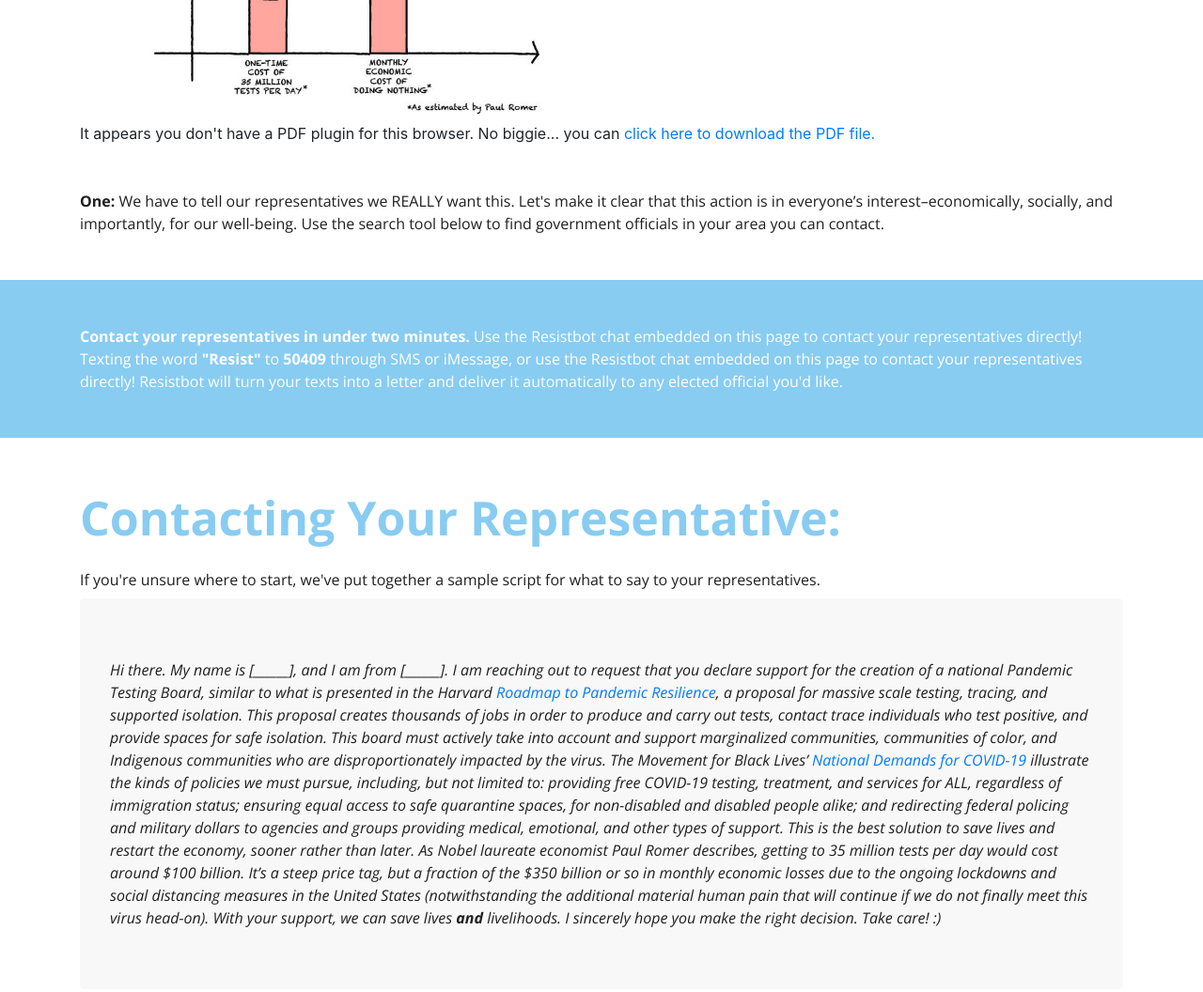
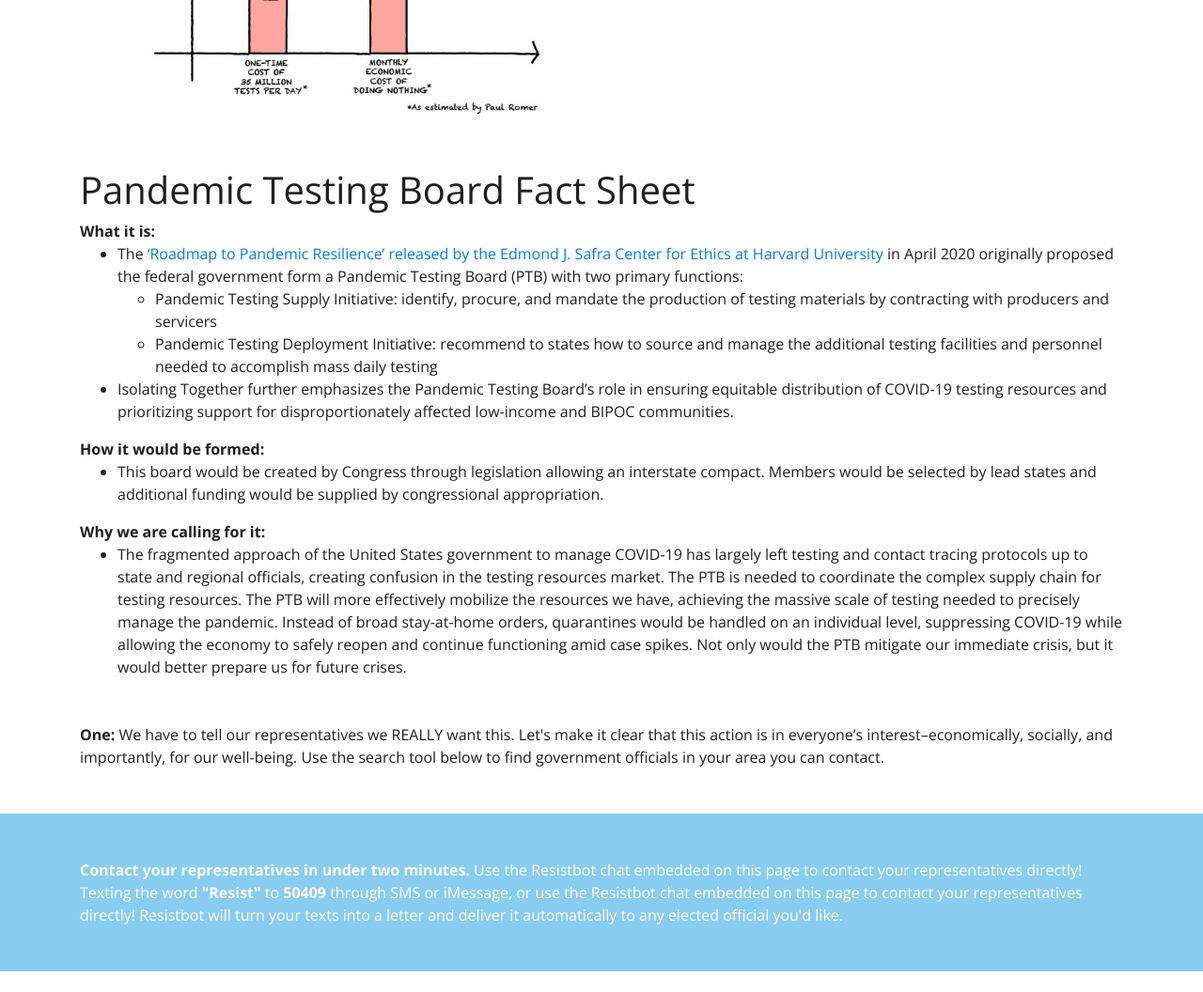
Before and after one commit to reyluno/isolatingtogether.github.io, a plain HTML site: page public/A1.html in a window 1280 px wide. Shown: the part 1160-2216 px from the top of the page at 94% size. Drawn offline with nearby package versions, Linux system fonts and the light colour scheme.

Commit message:
social media kit

```diff
--- a/public/A1.html
+++ b/public/A1.html
@@ -9,21 +9,16 @@
   <script src="https://code.jquery.com/jquery-3.1.1.min.js"></script>
   <!--Bootstrap/CSS Import-->
   <link rel="stylesheet" href="https://fonts.googleapis.com/icon?family=Material+Icons">
-  <link rel="stylesheet" href="https://stackpath.bootstrapcdn.com/bootstrap/4.5.0/css/bootstrap.min.css"
-    integrity="sha384-9aIt2nRpC12Uk9gS9baDl411NQApFmC26EwAOH8WgZl5MYYxFfc+NcPb1dKGj7Sk" crossorigin="anonymous">
-  <script src="https://stackpath.bootstrapcdn.com/bootstrap/4.5.0/js/bootstrap.min.js"
-    integrity="sha384-OgVRvuATP1z7JjHLkuOU7Xw704+h835Lr+6QL9UvYjZE3Ipu6Tp75j7Bh/kR0JKI" crossorigin="anonymous">
+  <link rel="stylesheet" href="https://stackpath.bootstrapcdn.com/bootstrap/4.5.0/css/bootstrap.min.css" integrity="sha384-9aIt2nRpC12Uk9gS9baDl411NQApFmC26EwAOH8WgZl5MYYxFfc+NcPb1dKGj7Sk" crossorigin="anonymous">
+  <script src="https://stackpath.bootstrapcdn.com/bootstrap/4.5.0/js/bootstrap.min.js" integrity="sha384-OgVRvuATP1z7JjHLkuOU7Xw704+h835Lr+6QL9UvYjZE3Ipu6Tp75j7Bh/kR0JKI" crossorigin="anonymous">
   </script>
-  <script src="https://cdn.jsdelivr.net/npm/popper.js@1.16.0/dist/umd/popper.min.js"
-    integrity="sha384-Q6E9RHvbIyZFJoft+2mJbHaEWldlvI9IOYy5n3zV9zzTtmI3UksdQRVvoxMfooAo" crossorigin="anonymous">
+  <script src="https://cdn.jsdelivr.net/npm/popper.js@1.16.0/dist/umd/popper.min.js" integrity="sha384-Q6E9RHvbIyZFJoft+2mJbHaEWldlvI9IOYy5n3zV9zzTtmI3UksdQRVvoxMfooAo" crossorigin="anonymous">
   </script>
   <link rel="stylesheet" href="https://cdnjs.cloudflare.com/ajax/libs/font-awesome/4.7.0/css/font-awesome.min.css">
   <link rel="stylesheet" href="css/A1.css" class="rel">
   <link rel="stylesheet" href="css/responsive.css" class="rel">
   <!--Fonts-->
-  <link
-    href="https://fonts.googleapis.com/css2?family=Open+Sans:ital,wght@0,300;0,400;0,600;0,700;0,800;1,300;1,400;1,600;1,700;1,800&display=swap"
-    rel="stylesheet">
+  <link href="https://fonts.googleapis.com/css2?family=Open+Sans:ital,wght@0,300;0,400;0,600;0,700;0,800;1,300;1,400;1,600;1,700;1,800&display=swap" rel="stylesheet">
   <link href="https://fonts.googleapis.com/css2?family=Covered+By+Your+Grace&display=swap" rel="stylesheet">
 
   <!-- Load Facebook SDK for JavaScript -->
@@ -31,18 +26,20 @@
   <script>
     window.fbAsyncInit = function() {
       FB.init({
-              xfbml            : true,
-              version          : 'v7.0'
+        xfbml: true,
+        version: 'v7.0'
       });
     };
 
     (function(d, s, id) {
       var js, fjs = d.getElementsByTagName(s)[0];
       if (d.getElementById(id)) return;
-          js = d.createElement(s); js.id = id;
+      js = d.createElement(s);
+      js.id = id;
       js.src = 'https://connect.facebook.net/en_US/sdk/xfbml.customerchat.js';
       fjs.parentNode.insertBefore(js, fjs);
-        }(document, 'script', 'facebook-jssdk'));</script>
+    }(document, 'script', 'facebook-jssdk'));
+  </script>
 
   <!--Tab Title-->
   <title>Pandemic Testing Board</title>
@@ -50,13 +47,9 @@
 
 <body>
   <!--NAVBAR-->
-  <nav class="navbar fixed-top navbar-expand-lg navbar-dark shadow-sm"
-    style="background-color: #88CCF1; padding: 1.2em 2em;">
-    <a class="navbar-brand" href="index.html"><img
-        src="https://github.com/reyluno/isolatingtogether.github.io/raw/master/img/LogoWhite_Small.png"
-        style="height: 50px; width: auto;"></a>
-    <button class="navbar-toggler" type="button" data-toggle="collapse" data-target="#navbarTogglerDemo03"
-      aria-controls="navbarTogglerDemo03" aria-expanded="false" aria-label="Toggle navigation">
+  <nav class="navbar fixed-top navbar-expand-lg navbar-dark shadow-sm" style="background-color: #88CCF1; padding: 1.2em 2em;">
+    <a class="navbar-brand" href="index.html"><img src="https://github.com/reyluno/isolatingtogether.github.io/raw/master/img/LogoWhite_Small.png" style="height: 50px; width: auto;"></a>
+    <button class="navbar-toggler" type="button" data-toggle="collapse" data-target="#navbarTogglerDemo03" aria-controls="navbarTogglerDemo03" aria-expanded="false" aria-label="Toggle navigation">
       <span class="navbar-toggler-icon"></span>
     </button>
     <div class="collapse navbar-collapse" id="navbarTogglerDemo03">
@@ -86,30 +79,27 @@
       </ul>
       <ul class="navbar-nav justify-content-end">
         <li class="nav-item">
-          <a href="https://instagram.com/isolatogether?igshid=180zphtvw052e" class="fa fa-instagram"
-            target="_blank"></a>
+          <a href="https://instagram.com/isolatogether?igshid=180zphtvw052e" class="fa fa-instagram" target="_blank"></a>
         </li>
         <li class="nav-item">
           <a href="https://twitter.com/Isolatogether" class="fa fa-twitter" target="_blank"></a>
         </li>
         <li class="nav-item">
-          <a href="https://www.facebook.com/IsolatingTogether/?modal=admin_todo_tour" class="fa fa-facebook"
-            target="_blank"></a>
+          <a href="https://www.facebook.com/IsolatingTogether/?modal=admin_todo_tour" class="fa fa-facebook" target="_blank"></a>
         </li>
       </ul>
     </div>
   </nav>
 
   <div class="container-flex vh-100 vw-100 position-relative cn">
-    <div class="bg-overlay"><img src="https://github.com/reyluno/isolatingtogether.github.io/raw/master/img/statue.jpg"
-        class="bg" alt="Responsive image"></div>
+    <div class="bg-overlay"><img src="https://github.com/reyluno/isolatingtogether.github.io/raw/master/img/statue.jpg" class="bg" alt="Responsive image"></div>
     <div class="container mx-auto">
       <div class="title">action one</div>
       <div class="name">The Pandemic Testing Board</div>
       <div class="subtitle">Jobs, Testing, and Tracing.</div>
       <script>
-        $(function () {
-          $('a[href*=\\#]').on('click', function (e) {
+        $(function() {
+          $('a[href*=\\#]').on('click', function(e) {
             e.preventDefault();
             $('html, body').animate({
               scrollTop: $($(this).attr('href')).offset().top
@@ -141,11 +131,27 @@
           So how can we make this vision become reality?
         </div>
       </div>
-      <object data="https://github.com/reyluno/isolatingtogether.github.io/raw/master/img/FactSheet.pdf" type="application/pdf" width="100%" height="800px">
-  <p>It appears you don't have a PDF plugin for this browser.
-   No biggie... you can <a href="resume.pdf">click here to
-  download the PDF file.</a></p>
-</object>
+      <div class="body-text my-5">
+        <h1>Pandemic Testing Board Fact Sheet</h1>
+        <b>What it is:</b>
+        <ul>
+          <li>The <a href="https://ethics.harvard.edu/files/center-for-ethics/files/roadmaptopandemicresilience_updated_4.20.20_0.pdf" target="_blank">‘Roadmap to Pandemic Resilience’ released by the Edmond J. Safra Center for Ethics at Harvard University</a> in April 2020 originally proposed the federal government form a Pandemic Testing Board (PTB) with two primary functions:</li>
+          <ul>
+            <li>Pandemic Testing Supply Initiative: identify, procure, and mandate the production of testing materials by contracting with producers and servicers </li>
+            <li>Pandemic Testing Deployment Initiative: recommend to states how to source and manage the additional testing facilities and personnel needed to accomplish mass daily testing</li>
+          </ul>
+          <li>Isolating Together further emphasizes the Pandemic Testing Board’s role in ensuring equitable distribution of COVID-19 testing resources and prioritizing support for disproportionately affected low-income and BIPOC communities. </li>
+        </ul>
+        <b>How it would be formed:</b>
+        <ul>
+          <li>This board would be created by Congress through legislation allowing an interstate compact. Members would be selected by lead states and additional funding would be supplied by congressional appropriation.
+</li>
+        </ul>
+        <b>Why we are calling for it:</b>
+        <ul>
+          <li>The fragmented approach of the United States government to manage COVID-19 has largely left testing and contact tracing protocols up to state and regional officials, creating confusion in the testing resources market. The PTB is needed to coordinate the complex supply chain for testing resources. The PTB will more effectively mobilize the resources we have, achieving the massive scale of testing needed to precisely manage the pandemic. Instead of broad stay-at-home orders, quarantines would be handled on an individual level, suppressing COVID-19 while allowing the economy to safely reopen and continue functioning amid case spikes. Not only would the PTB mitigate our immediate crisis, but it would better prepare us for future crises.</li>
+        </ul>
+      </div>
       <div class="body-text mt-5"><b>One:</b> We have to tell our representatives we REALLY want this. Let's make it
         clear that this action is in everyone’s interest–economically, socially, and importantly, for our well-being.
         Use the search tool
@@ -156,13 +162,10 @@
   <div class="container-flex mt-5" style="background-color: #88CCF1;">
     <div class="container">
       <div class="body-text py-5" style="color: #fff;">
-        <b>Contact your representatives in under two minutes.</b> Use the Resistbot chat embedded on this page to contact your representatives directly! Texting the word <b>"Resist"</b> to <b>50409</b> through SMS or iMessage, or use the Resistbot chat embedded on this page to contact your representatives directly! Resistbot will turn your texts into a letter and deliver it automatically to any elected official you'd like.
+        <b>Contact your representatives in under two minutes.</b> Use the Resistbot chat embedded on this page to contact your representatives directly! Texting the word <b>"Resist"</b> to <b>50409</b> through SMS or iMessage, or use the Resistbot
+        chat embedded on this page to contact your representatives directly! Resistbot will turn your texts into a letter and deliver it automatically to any elected official you'd like.
         <!-- Your Chat Plugin code -->
-       <div class="fb-customerchat"
-         attribution=setup_tool
-         page_id="1224106861035505"
-   logged_in_greeting="Hi, I'm Resistbot! Reply 'resist' to get started."
-   logged_out_greeting="Hi, I'm Resistbot! Reply 'resist' to get started.">
+        <div class="fb-customerchat" attribution=setup_tool page_id="1224106861035505" logged_in_greeting="Hi, I'm Resistbot! Reply 'resist' to get started." logged_out_greeting="Hi, I'm Resistbot! Reply 'resist' to get started.">
         </div>
       </div>
     </div>
@@ -173,17 +176,15 @@
       If you're unsure where to start, we've put together a sample script for what to say to your representatives.
       <div class="jumbotron my-2">
         <i>Hi there. My name is [______], and I am from [______]. I am reaching out to request that you declare support
-          for the creation of a national Pandemic Testing Board, similar to what is presented in the Harvard <a
-            href="https://ethics.harvard.edu/files/center-for-ethics/files/roadmaptopandemicresilience_updated_4.20.20_0.pdf"
-            target="_blank">Roadmap to Pandemic Resilience</a>, a proposal for massive scale testing, tracing, and
+          for the creation of a national Pandemic Testing Board, similar to what is presented in the Harvard <a href="https://ethics.harvard.edu/files/center-for-ethics/files/roadmaptopandemicresilience_updated_4.20.20_0.pdf" target="_blank">Roadmap
+            to Pandemic Resilience</a>, a proposal for massive scale testing, tracing, and
           supported
           isolation. This proposal creates thousands of jobs in order to produce and carry out tests, contact trace
           individuals who test positive, and provide spaces for safe isolation. This board must actively take into
           account and support
           marginalized communities, communities of color, and Indigenous communities who are disproportionately impacted
-          by the virus. The Movement for Black Lives’ <a
-            href="https://live-m4bl.pantheonsite.io/wp-content/uploads/2020/03/M4BL-COVID-19-Demands_FINAL.pdf"
-            target="_blank">National Demands for COVID-19</a> illustrate the kinds of policies we must pursue,
+          by the virus. The Movement for Black Lives’ <a href="https://live-m4bl.pantheonsite.io/wp-content/uploads/2020/03/M4BL-COVID-19-Demands_FINAL.pdf" target="_blank">National Demands for COVID-19</a> illustrate the kinds of policies we must
+          pursue,
           including, but not limited to:
           providing free COVID-19 testing, treatment, and services for ALL, regardless of immigration status; ensuring
           equal access to safe quarantine spaces, for non-disabled and disabled people alike; and redirecting federal
```
Also changed, not shown: public/index.html (+7 -0 lines), img/IT_1.jpg (added), img/IT_2.jpg (added). Lines whose indentation alone changed are shown as unchanged.
